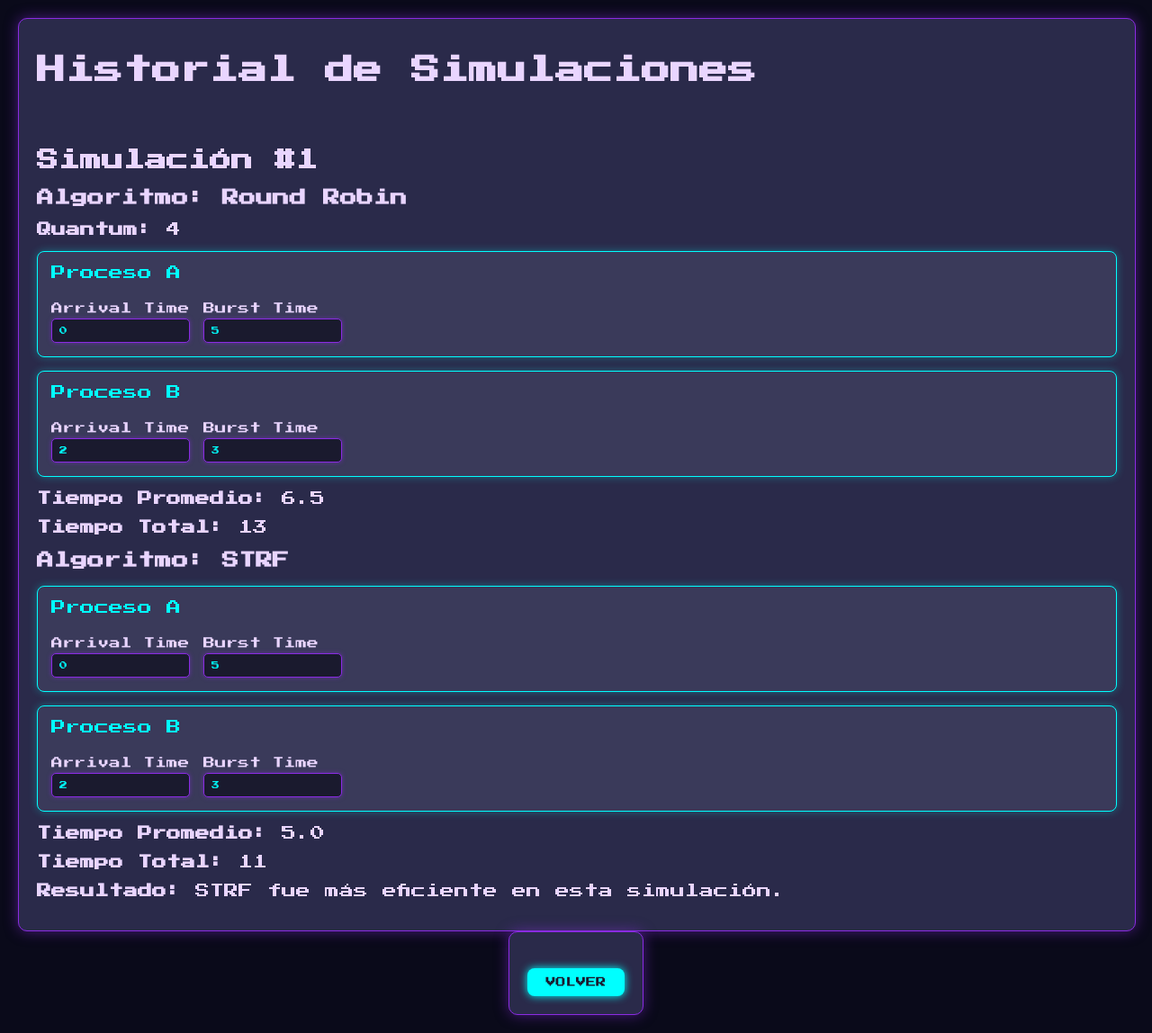
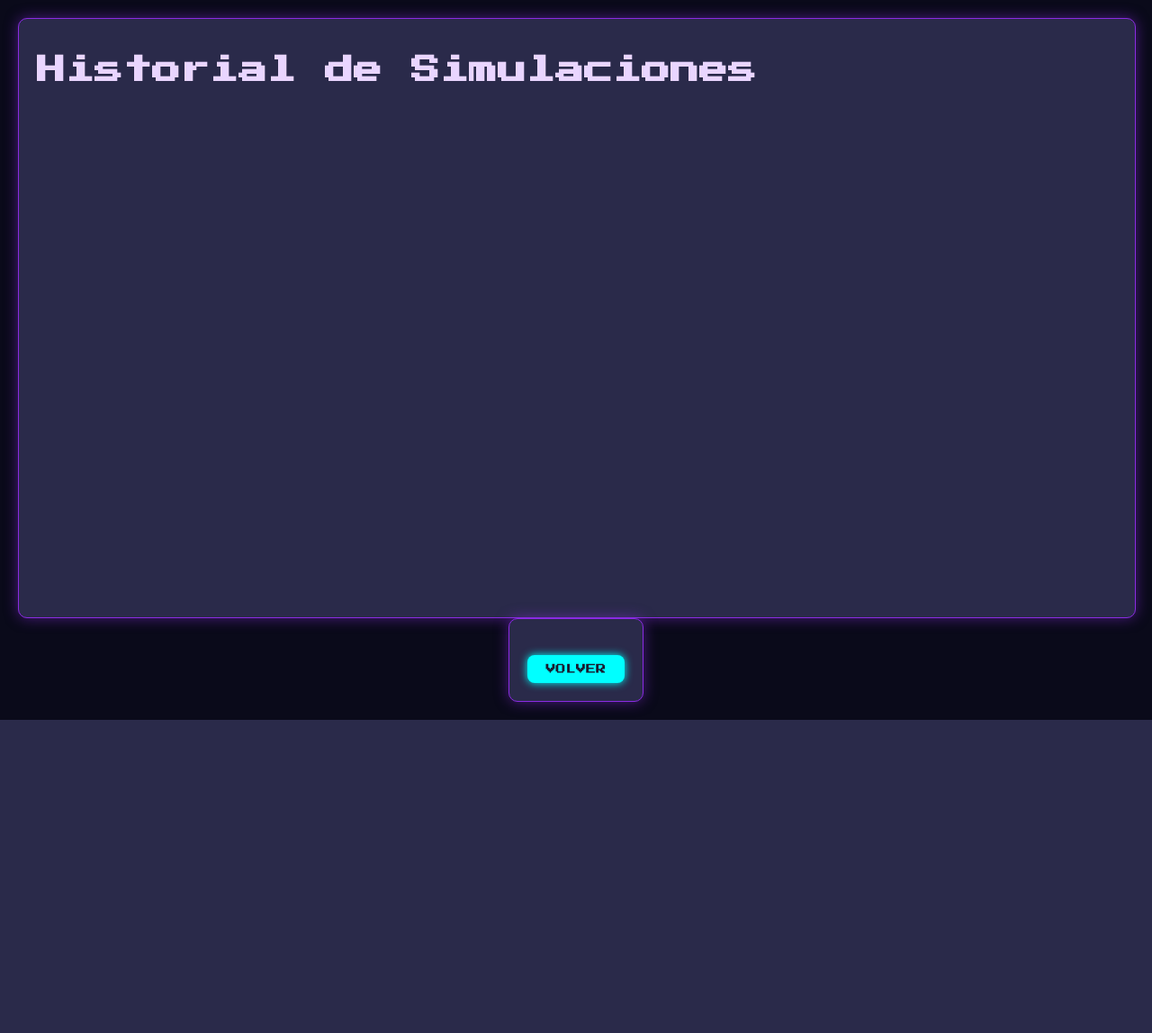
Before and after one commit to carrodrigueco/os_RR_SRTF, a Flask app: page /stadistics in a window 1280 px wide. Shown: the whole page at 90% size. After the commit the page ends 800 px from the top, so only its background shows below. Run offline with Flask 3, Linux system fonts and the light colour scheme.

Commit message:
Update stats.html

```diff
--- a/templates/stats.html
+++ b/templates/stats.html
@@ -8,68 +8,15 @@
 <body>
     <div class="container simulation-section">
         <h1>Historial de Simulaciones</h1>
-
-        <!-- Simulación 1 -->
-        <div class="simulacion">
-            <h2>Simulación #1</h2>
-
-            <!-- Algoritmo Round Robin -->
-            <div class="algoritmo rr">
-                <h3>Algoritmo: Round Robin</h3>
-                <p><strong>Quantum:</strong> 4</p>
-
-                <div class="procesos">
-                    <div class="process-box">
-                        <div class="process_name">Proceso A</div>
-                        <label>Arrival Time<input type="number" value="0" disabled></label>
-                        <label>Burst Time<input type="number" value="5" disabled></label>
-                    </div>
-                    <div class="process-box">
-                        <div class="process_name">Proceso B</div>
-                        <label>Arrival Time<input type="number" value="2" disabled></label>
-                        <label>Burst Time<input type="number" value="3" disabled></label>
-                    </div>
-                </div>
-
-                <div class="estadisticas">
-                    <p><strong>Tiempo Promedio:</strong> 6.5</p>
-                    <p><strong>Tiempo Total:</strong> 13</p>
-                </div>
-            </div>
-
-            <!-- Algoritmo STRF -->
-            <div class="algoritmo srtf">
-                <h3>Algoritmo: STRF</h3>
-
-                <div class="procesos">
-                    <div class="process-box">
-                        <div class="process_name">Proceso A</div>
-                        <label>Arrival Time<input type="number" value="0" disabled></label>
-                        <label>Burst Time<input type="number" value="5" disabled></label>
-                    </div>
-                    <div class="process-box">
-                        <div class="process_name">Proceso B</div>
-                        <label>Arrival Time<input type="number" value="2" disabled></label>
-                        <label>Burst Time<input type="number" value="3" disabled></label>
-                    </div>
-                </div>
-
-                <div class="estadisticas">
-                    <p><strong>Tiempo Promedio:</strong> 5.0</p>
-                    <p><strong>Tiempo Total:</strong> 11</p>
-                </div>
-            </div>
-
-            <!-- Comparativa -->
-            <div class="mejor">
-                <p><strong>Resultado:</strong> STRF fue más eficiente en esta simulación.</p>
-            </div>
+        <div id="simulations-container">
         </div>
-        <!-- Puedes repetir bloques .simulacion para más simulaciones -->
     </div>
     <div class="history-section">
         <!--IGNORAR ERROR DE SINTAXIS DE JAVASCRIPT-->
       <button type="button" onclick="window.location.href='{{url_for('index')}}'">Volver</button>
     </div>
+
+    <script src="{{url_for('static', filename='stats.js') }}">
+    </script>
 </body>
 </html>
```
